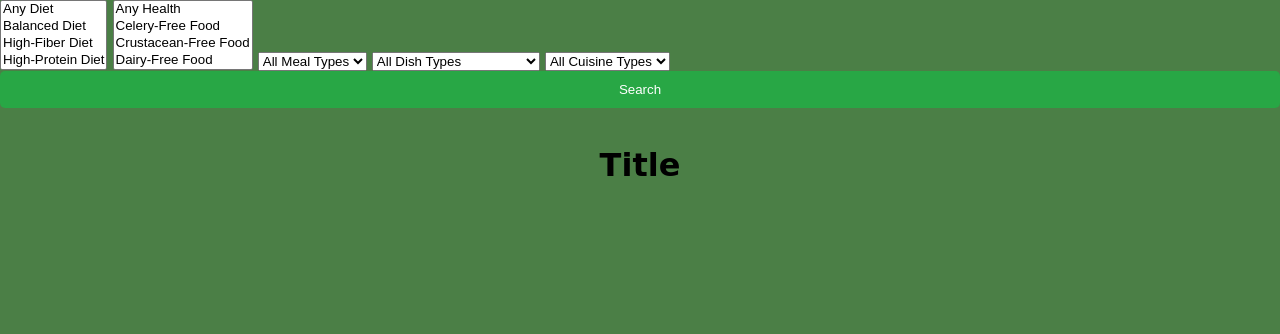
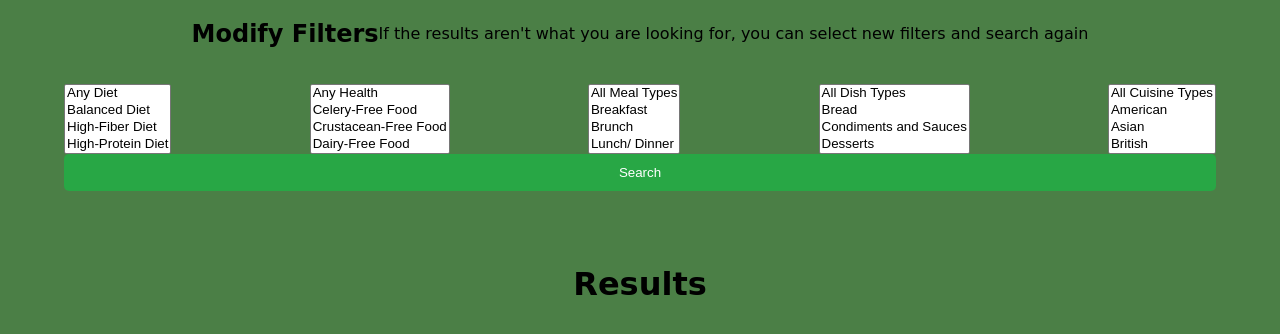
Before and after one commit to pjeff1465/capstone_project, a Python web app: template app/templates/results_list.html in a window 1280 px wide. Shown: the top 334 px of the page. Run offline with Jinja, Linux system fonts and the light colour scheme; the template is opened without the code that fills it, so the values that code supplies are empty; some libraries are stand-ins or nearby versions.

Commit message:
updated filters and css

```diff
--- a/app/static/css/main.css
+++ b/app/static/css/main.css
@@ -20,9 +20,17 @@ h1 {
 
 .search-container{
     padding: 1rem;
+    width: 90%;
 }
 
 /* -----------------------------------------------------RESULTS LIST CSS------------------------------------------------------ */
+.filters-container{
+    display: flex;
+    flex-wrap: wrap;
+    justify-content: center;
+    align-items: center;
+}
+
 .recipe-container{
     display: flex;
     flex-wrap: wrap;
@@ -52,6 +60,17 @@ h1 {
 .recipe-card img {
     width: 100%;
     border-radius: 3px;
+}
+
+.filters{
+    padding: 1rem;
+    width: 90%;
+}
+
+.filters-form{
+    display: flex;
+    flex-wrap: wrap;
+    justify-content: space-between;
 }
 
 /* -----------------------------------------------------RECIPE DETAILS CSS------------------------------------------------------ */
--- a/app/templates/results_list.html
+++ b/app/templates/results_list.html
@@ -4,14 +4,24 @@
     <meta charset="UTF-8" />
     <meta name="viewport" content="width=device-width, initial-scale=1.0" />
     <title>Results List</title>
-
     <link rel="stylesheet" href="https://cdn.jsdelivr.net/npm/choices.js/public/assets/styles/choices.min.css" />
-
     <link rel="stylesheet" href="{{ url_for('static', filename='css/main.css') }}">
+    <style>
+        .choices {
+            min-width: 300px;
+            max-width: 400px;
+            height: auto;
+            font-size: 16px;
+            overflow-y: auto;
+        }
+    </style>
 </head>
 <body>
+    <div class="filters-container">
+        <h2>Modify Filters</h2>
+        <p>If the results aren't what you are looking for, you can select new filters and search again</p>
         <div class="filters">
-        <form action="/data" method="post" style="margin-bottom: 20px;">
+            <form action="/data" method="post" style="margin-bottom: 20px;" class="filters-form">
                 <input type="hidden" name="query" value="{{ request.form.get('query', '') }}">
 
                 <!-- Diet type dropdown -->
@@ -48,7 +58,7 @@
                 </select>
 
                 <!-- Meal Type Dropdown -->
-            <select name="mealType[]" class="dropdown">
+                <select name="mealType[]" class="dropdown" multiple>
                     <option value="">All Meal Types</option>
                     <option value="breakfast">Breakfast</option>
                     <option value="brunch">Brunch</option>
@@ -58,7 +68,7 @@
                 </select>
 
                 <!-- Dish Type Dropdown -->
-            <select name="dishType[]" class="dropdown">
+                <select name="dishType[]" class="dropdown" multiple>
                     <option value="">All Dish Types</option>
                     <option value="bread">Bread</option>
                     <option value="condiments and sauces">Condiments and Sauces</option>
@@ -79,7 +89,7 @@
                 </select>
 
                 <!-- Cuisine Types Dropdown -->
-            <select name="cuisineType[]" class="dropdown">
+                <select name="cuisineType[]" class="dropdown" multiple>
                     <option value="">All Cuisine Types</option>
                     <option value="american">American</option>
                     <option value="asian">Asian</option>
@@ -99,8 +109,9 @@
                 <input type="submit" value="Search">
             </form>
         </div>
+    </div>
 
-    <h1>Title</h1>
+    <h1>Results</h1>
     <div class="recipe-container">
         {% for recipe, recipe_id in recipe_links %}
             <div class="recipe-card">
```
Also changed, not shown: app/routes.py (+7 -7 lines), app/templates/dashboard.html (+10 -11 lines). Lines whose indentation alone changed are shown as unchanged.
